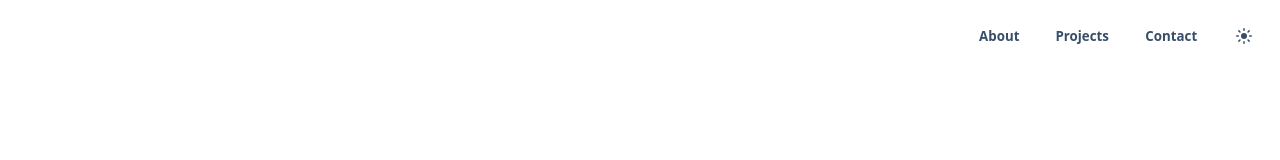
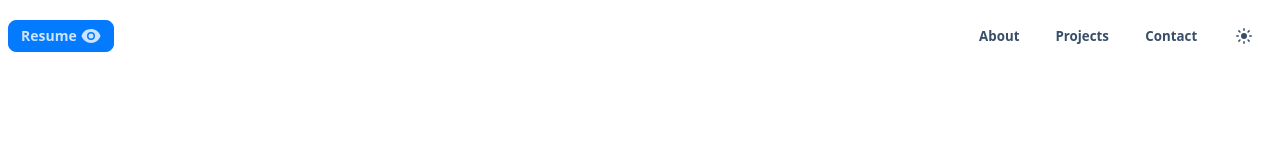
Before and after one commit to conradstephens/my-portfolio, a Next.js app: page / in a window 1280 px wide. Shown: the top 160 px of the page. Built offline with nearby package versions, Linux system fonts and the light colour scheme; no server answers.

Commit message:
added download resume button

```diff
--- a/src/components/About/About.tsx
+++ b/src/components/About/About.tsx
@@ -24,7 +24,7 @@ export default function Capabilities() {
           </p>
         </motion.div>
 
-        <div className="flex text-base-content">
+        <div className="grid grid-cols-4 grid-rows-2 text-base-content sm:grid-cols-8 sm:grid-rows-1">
           <motion.div
             initial={{
               opacity: 0,
--- a/src/components/Navbar/Navbar.tsx
+++ b/src/components/Navbar/Navbar.tsx
@@ -1,6 +1,7 @@
 import * as React from "react";
 import { NavToggle, NavButtons, ThemeToggle, NavModal } from "@/components";
 import clsx from "clsx";
+import { EyeIcon } from "@heroicons/react/20/solid";
 
 export default function Navbar() {
   const [showButtons, setShowButtons] = React.useState(false);
@@ -28,7 +29,19 @@ export default function Navbar() {
           !isScrolling && "opacity-100"
         )}
       >
-        <div className="flex-1" />
+        <div className="flex-1">
+          <a
+            className="btn-primary btn-sm btn normal-case"
+            href="https://gateway.pinata.cloud/ipfs/QmTNkGfNwvC7UzUCEToVKtfReMs4yCWzBhwRRjHwdAsKqf"
+            download="conradsresume.pdf"
+            title="Download Resume"
+            target="_blank"
+            rel="noreferrer"
+          >
+            Resume
+            <EyeIcon className="ml-1 h-5 w-5" />
+          </a>
+        </div>
         <div className="hidden sm:block">
           <NavButtons showButtons={showButtons} />
         </div>
--- a/src/components/Projects/Projects.tsx
+++ b/src/components/Projects/Projects.tsx
@@ -60,7 +60,7 @@ export default function Projects() {
           >
             <ProjectCard
               title="PickupPal"
-              description="PickupPal is a platform where people can find or create local pickup basketball games at our public recreation centers. We scraped the data from our local rec centers to retrieve the open time slots and allow users to create games for those time slots."
+              description="PickupPal is a platform where people can find or create local pickup basketball games at our public recreation centers. We used Golang, Material-UI, Firebase and NextJS"
               imageSrc="https://gateway.pinata.cloud/ipfs/QmTzFQchJgExXr13rne8BgyYSXtsihDDk4yvgCNJpYJSK1"
               projectLink="https://app.pickuppal.io/"
             />
```
